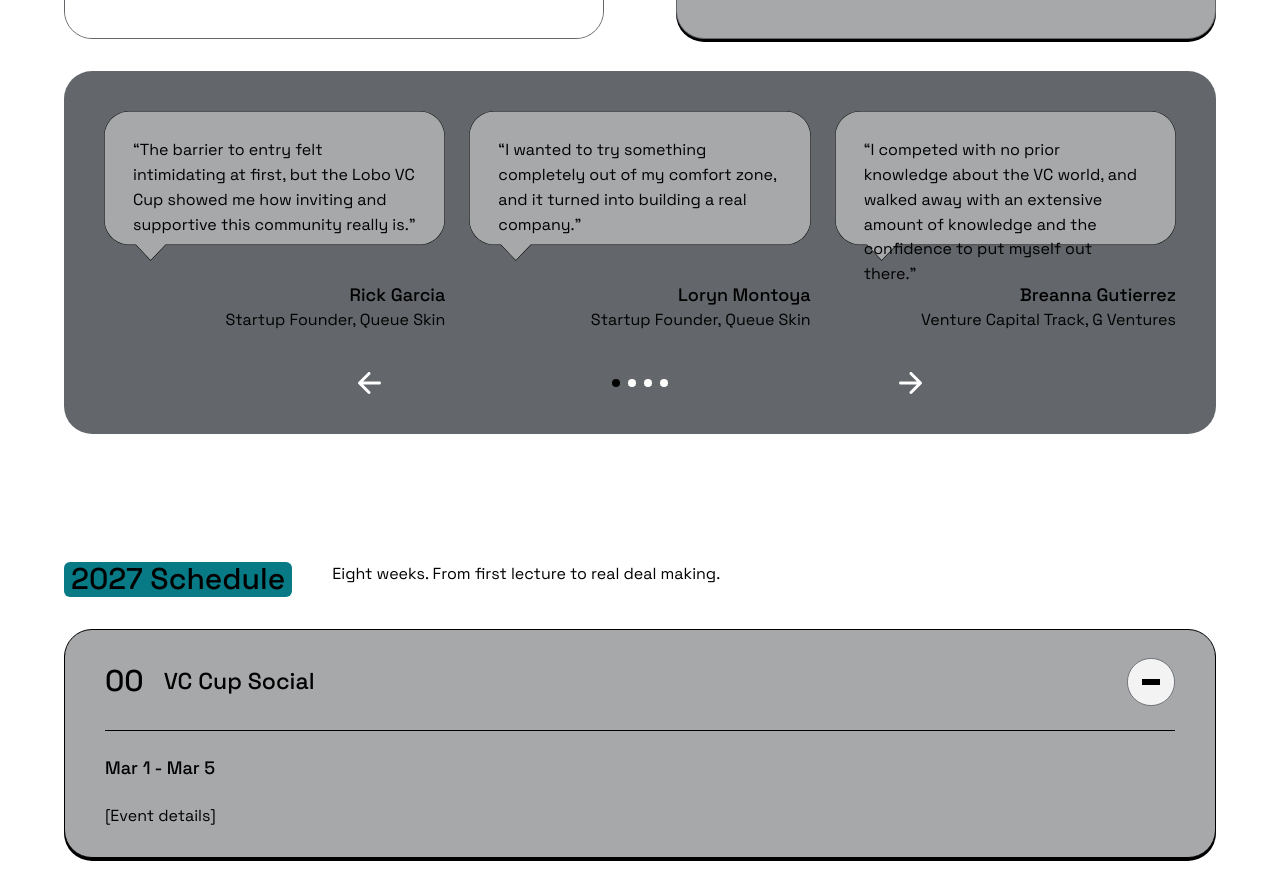
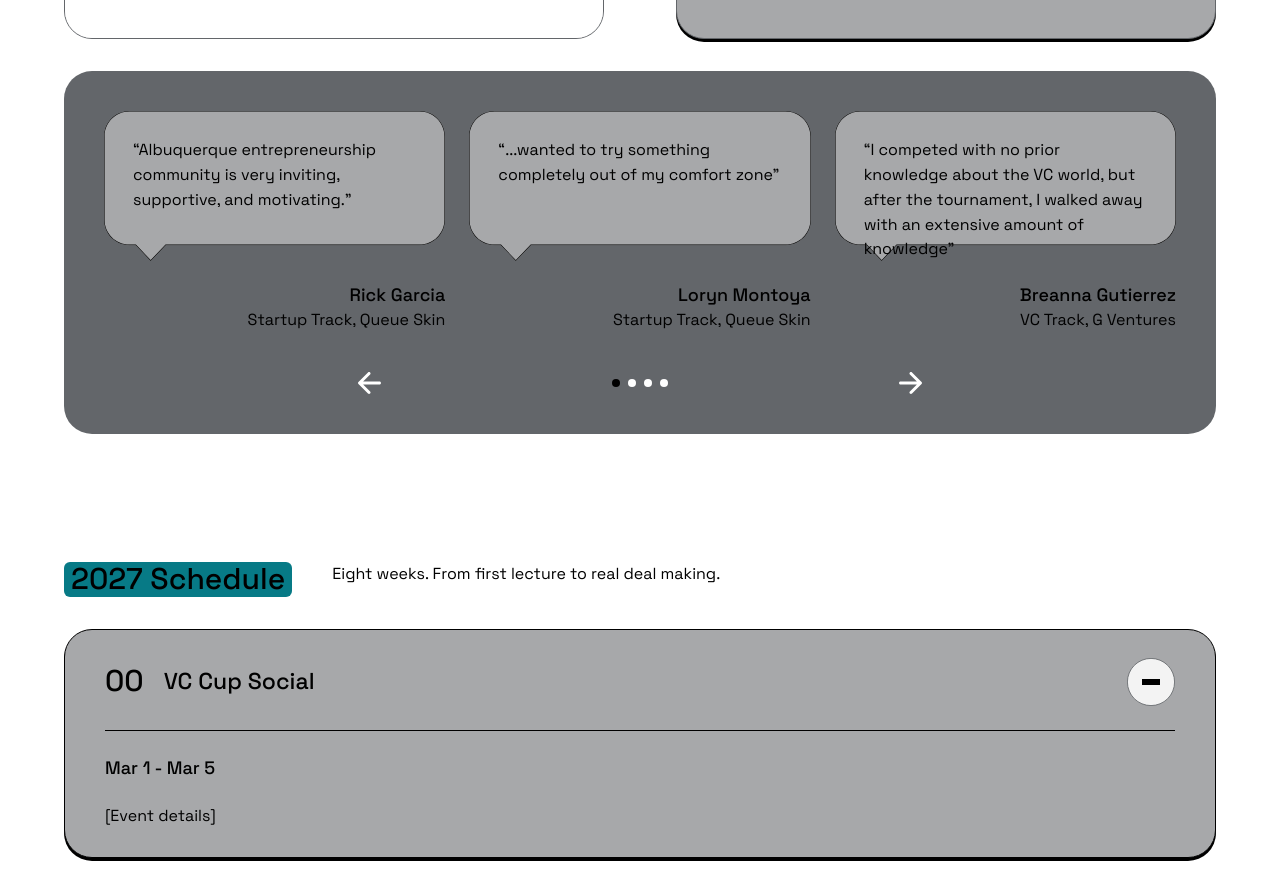
Before and after one commit to rickwgarcia/lobovccup, a React (Vite) app: page / in a window 1280 px wide. Shown: the part 3120-4006 px from the top of the page. Built offline with nearby package versions, Linux system fonts and the light colour scheme.

Commit message:
updated with actual quotes

```diff
--- a/src/data/testimonials.ts
+++ b/src/data/testimonials.ts
@@ -4,31 +4,31 @@ export const testimonials: Testimonial[] = [
   {
     id: 'testimonial-rick-garcia',
     quote:
-      'The barrier to entry felt intimidating at first, but the Lobo VC Cup showed me how inviting and supportive this community really is.',
+      'Albuquerque entrepreneurship community is very inviting, supportive, and motivating.',
     name: 'Rick Garcia',
-    title: 'Startup Founder, Queue Skin',
+    title: 'Startup Track, Queue Skin',
     rating: 5,
   },
   {
     id: 'testimonial-loryn-montoya',
-    quote: 'I wanted to try something completely out of my comfort zone, and it turned into building a real company.',
+    quote: '...wanted to try something completely out of my comfort zone',
     name: 'Loryn Montoya',
-    title: 'Startup Founder, Queue Skin',
+    title: 'Startup Track, Queue Skin',
     rating: 5,
   },
   {
     id: 'testimonial-breanna-gutierrez',
     quote:
-      'I competed with no prior knowledge about the VC world, and walked away with an extensive amount of knowledge and the confidence to put myself out there.',
+      'I competed with no prior knowledge about the VC world, but after the tournament, I walked away with an extensive amount of knowledge',
     name: 'Breanna Gutierrez',
-    title: 'Venture Capital Track, G Ventures',
+    title: 'VC Track, G Ventures',
     rating: 5,
   },
   {
     id: 'testimonial-rocky-guerrero',
-    quote: 'The most rewarding part was the networking. I met so many people, including mentors, along the way.',
+    quote: 'The most rewarding aspect of the competition was the networking',
     name: 'Rocky Guerrero',
-    title: 'Venture Capital Track, G Ventures',
+    title: 'VC Track, G Ventures',
     rating: 5,
   },
 ];
```
